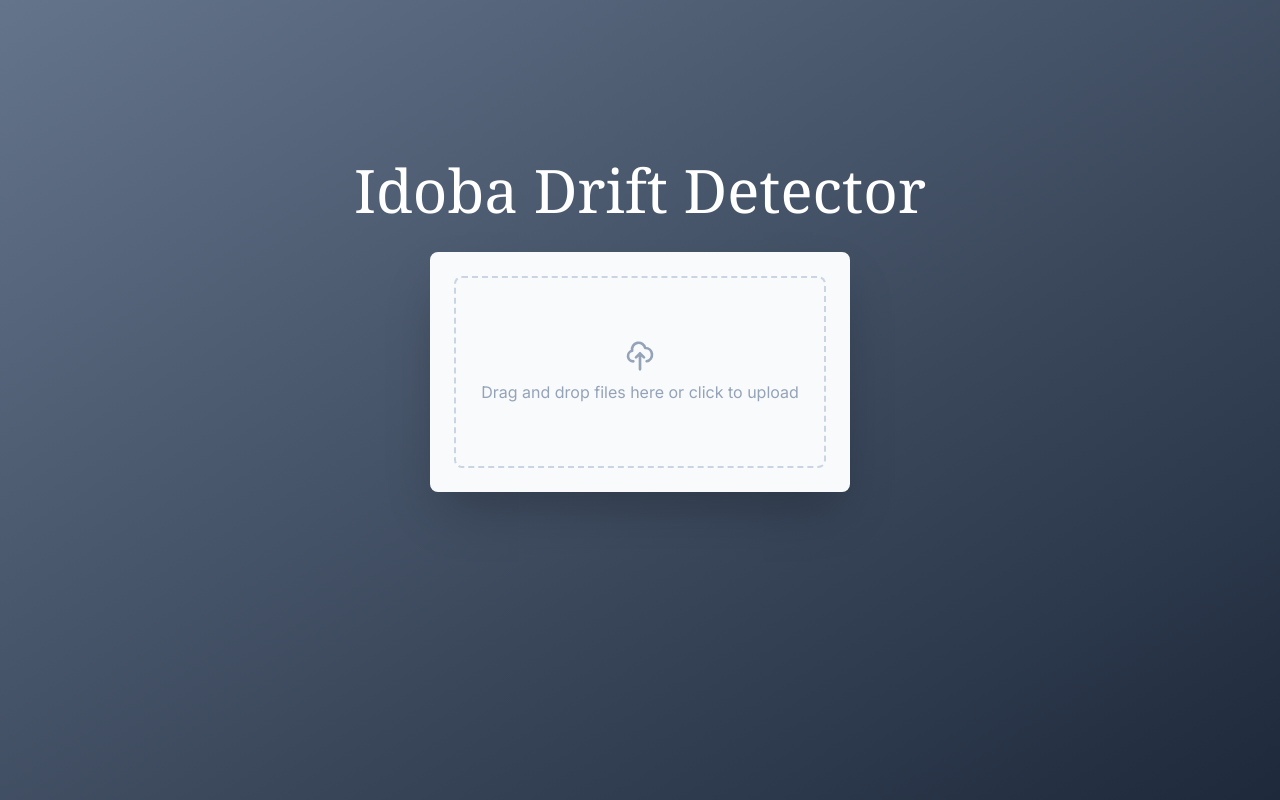
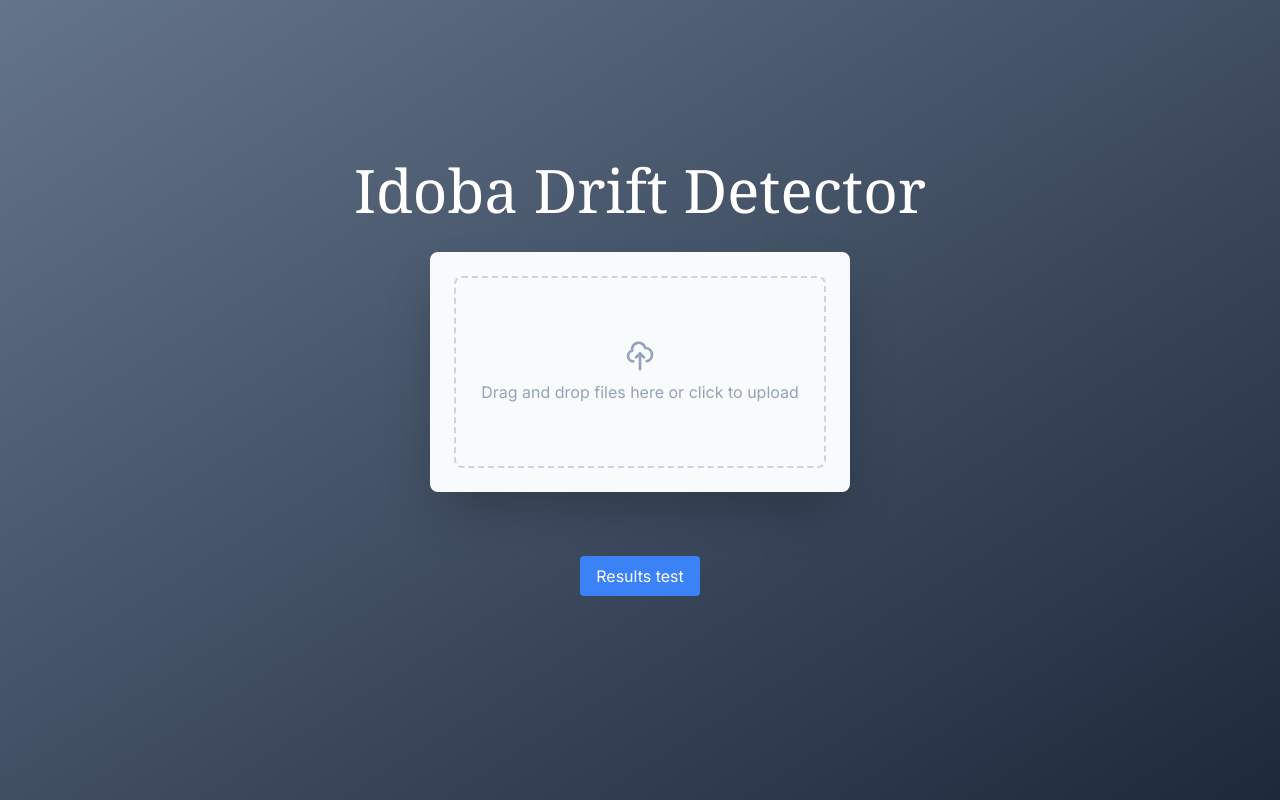
Before and after one commit to Blake-Caldwell/MPN-Drift-Detection, a Next.js app in the folder frontend/app/: page / in a window 1280 px wide. Built offline with nearby package versions, Linux system fonts and the light colour scheme.

Commit message:
added end page nav
can nav to end page (empty), but still need to import test data

```diff
--- a/frontend/app/src/app/globals.css
+++ b/frontend/app/src/app/globals.css
@@ -6,12 +6,12 @@
   --foreground-rgb: 0, 0, 0;
   --background-start-rgb: 214, 219, 220;
   --background-end-rgb: 255, 255, 255;
-  @apply bg-global-gradient;
+  /* @apply bg-global-gradient; */
 }
 
 body {
   align-items: center;
-  @apply bg-global-gradient;
+  /* @apply bg-global-gradient; */
 }
 
 @layer utilities {
--- a/frontend/app/src/app/layout.tsx
+++ b/frontend/app/src/app/layout.tsx
@@ -19,7 +19,9 @@ export default function RootLayout({
 }>) {
   return (
     <html lang="en">
-      <body className={inter.className}>{children}</body>
+      <body className={`${inter.className} bg-gradient-to-br from-slate-500 to-slate-800 text-white min-h-screen`}>
+        {children}
+      </body>
     </html>
   );
 }
--- a/frontend/app/src/app/page.tsx
+++ b/frontend/app/src/app/page.tsx
@@ -1,16 +1,24 @@
 import React from 'react'
 import { FileUpload } from '@/components/upload';
+import Link from 'next/link';
 
 
 export default function Home() {
   return (
 
-    <div className='bg-gradient-to-br from-slate-500 to-slate-800 text-white min-h-screen flex justify-center'>
+    <div className='flex justify-center'>
       <div className="flex flex-col items-center pt-40">
         <h1 className="text-6xl font-serif  mb-8">
           Idoba Drift Detector
         </h1>
         <FileUpload></FileUpload>
+
+        <Link href="/results">
+          <button className="mt-8 px-4 py-2 bg-blue-500 text-white rounded hover:bg-blue-600">
+            Results test
+          </button>
+        </Link>
+
       </div>
     </div>
 
--- /dev/null
+++ b/frontend/app/src/app/results/page.tsx
@@ -0,0 +1,13 @@
+import React from "react";
+
+
+export default function Results() {
+  return (
+    <div className=" flex justify-center items-center text-white">
+      <div className="pt-10 flex-col">
+        <h1 className="text-6xl font-serif mb-8">Results for [Mine Name]</h1>
+
+      </div>
+    </div>
+  );
+}
--- a/frontend/app/src/pages/results.tsx
+++ /dev/null
@@ -1,10 +0,0 @@
-
-import React from 'react'
-
-export default function results()
-{
-    return (
-        <div>
-        </div>
-    );
-}
--- a/frontend/app/src/utils/chartUtils.tsx
+++ b/frontend/app/src/utils/chartUtils.tsx
@@ -1,4 +1,3 @@
-import Serie from '@nivo/line'
 
 export type LineData = Array<{
   id: string;
@@ -9,7 +8,7 @@ export type LineData = Array<{
 }>;
 
 
-// functions to modify the json returns to a format required for nivo charts
+// functions to modify the json returns from backend to a format required for nivo charts
 // im pretty sure these should be dynamic, but for the minute we good
 export const transformLineData = (dfJSON: any): LineData =>  {
 
--- a/frontend/app/tailwind.config.ts
+++ b/frontend/app/tailwind.config.ts
@@ -9,19 +9,20 @@ const config: Config = {
   theme: {
     extend: {
       backgroundImage: {
-        'global-gradient': 'bg-gradient-to-br from-slate-500 to-slate-800',
-        'other-gradient': 'gradient'
+        'gradient-to-br': 'linear-gradient(to bottom right, var(--tw-gradient-stops))',
       },
-
-      customColours: {
-
+      colors: {
+        slate: {
+          500: '#64748b',
+          800: '#1e293b',
+        },
       },
-
       zIndex: {
         50: '50',
-      }
+      },
     },
   },
   plugins: [],
 };
+
 export default config;
```
